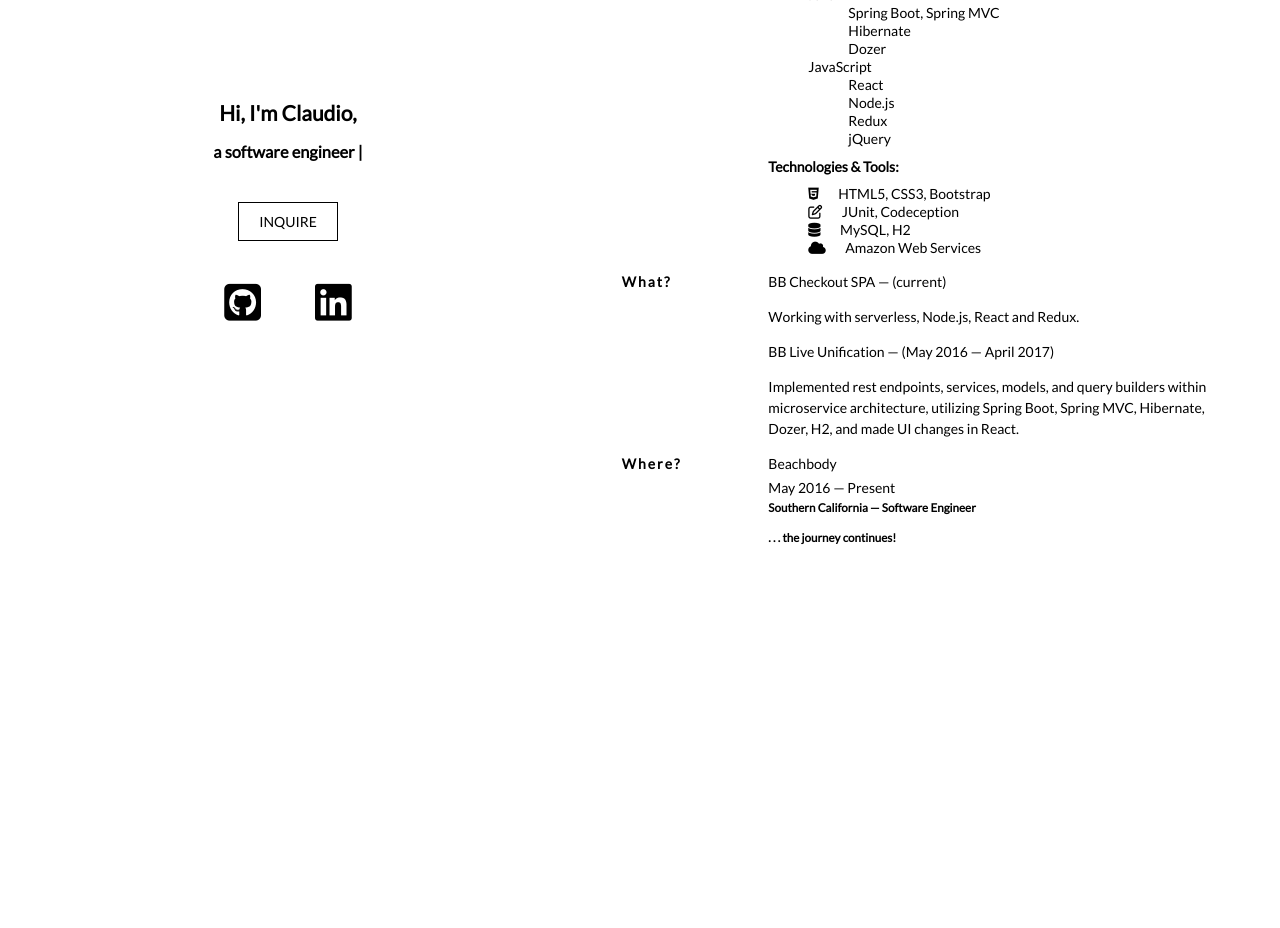
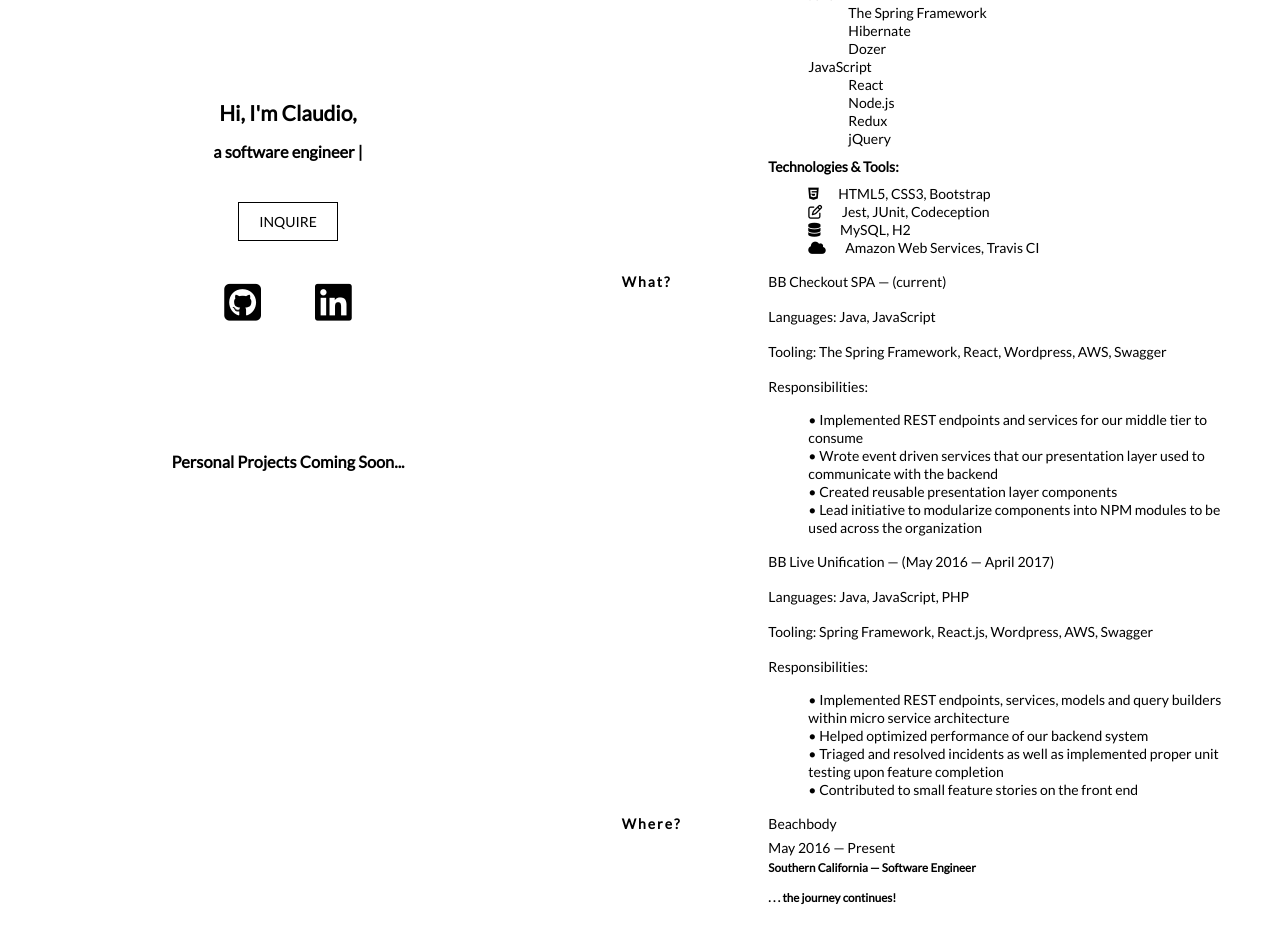
Before and after one commit to claudioherrera/website, a plain HTML site: page index.html in a window 1280 px wide. Shown: the part 235-1163 px from the top of the page. Before the commit the page ends 803 px from the top, so only its background shows below. Drawn offline with nearby package versions, Linux system fonts and the light colour scheme.

Commit message:
update website to have more up to date responsibilities

```diff
--- a/index.html
+++ b/index.html
@@ -28,6 +28,8 @@
             <a href="https://www.linkedin.com/in/claudioherrerausc" target="_blank"><i id="fa-icon" class="fa fa-linkedin-square
             fa-3x social-space" aria-hidden="true"></i></a>
         </div>
+        <div class="break-top-right"></div>
+        <h3><span id="caption">Personal Projects Coming Soon...</span></h3>
     </div>
 </aside><!--
 
@@ -41,7 +43,7 @@
         <ul>
             <li>Java</li>
             <ul>
-              <li>Spring Boot, Spring MVC</li>
+              <li>The Spring Framework</li>
               <li>Hibernate</li>
               <li>Dozer</li>
             </ul>
@@ -58,21 +60,36 @@
             <li><i id="fa-icon-tools" class="fa fa-html5 fa-1x"
                 aria-hidden="true"></i> &emsp; HTML5, CSS3, Bootstrap</li>
             <li><i id="fa-icon-tools" class="fa fa-pencil-square-o fa-1x"
-                aria-hidden="true"></i> &emsp; JUnit, Codeception</li>
+                aria-hidden="true"></i> &emsp; Jest, JUnit, Codeception</li>
             <li><i id="fa-icon-tools" class="fa fa-database fa-1x"
                 aria-hidden="true"></i> &emsp; MySQL, H2</li>
             <li><i id="fa-icon-tools" class="fa fa-cloud fa-1x"
-                aria-hidden="true"></i> &emsp; Amazon Web Services</li>
+                aria-hidden="true"></i> &emsp; Amazon Web Services, Travis CI</li>
         </ul>
     </div>
 
     <h4 class="section-heading inline">What?</h4>
     <div class="section-content inline">
       <span id="ms-heading">BB Checkout SPA &mdash; (current)</span>
-      <p>Working with serverless, Node.js, React and Redux.</p>
+      <p>Languages: Java, JavaScript</p>
+      <p>Tooling: The Spring Framework, React, Wordpress, AWS, Swagger</p>
+      <p>Responsibilities:</p>
+      <ul>
+        <li>&#8226; Implemented REST endpoints and services for our middle tier to consume</li>
+        <li>&#8226; Wrote event driven services that our presentation layer used to communicate with the backend</li>
+        <li>&#8226; Created reusable presentation layer components</li>
+        <li>&#8226; Lead initiative to modularize components into NPM modules to be used across the organization</li>
+      </ul>
       <span id="ms-heading">BB Live Unification &mdash; (May 2016 &mdash; April 2017)</span>
-      <p>Implemented rest endpoints, services, models, and query builders within microservice architecture, utilizing
-          Spring Boot, Spring MVC, Hibernate, Dozer, H2, and made UI changes in React.</p>
+      <p>Languages: Java, JavaScript, PHP</p>
+      <p>Tooling: Spring Framework, React.js, Wordpress, AWS, Swagger</p>
+      <p>Responsibilities:</p>
+      <ul>
+        <li>&#8226; Implemented REST endpoints, services, models and query builders within micro service architecture</li>
+        <li>&#8226; Helped optimized performance of our backend system</li>
+        <li>&#8226; Triaged and resolved incidents as well as implemented proper unit testing upon feature completion</li>
+        <li>&#8226; Contributed to small feature stories on the front end</li>
+      </ul>
     </div>
 
     <h4 class="section-heading inline">Where?</h4>
--- a/styles.css
+++ b/styles.css
@@ -180,7 +180,14 @@ and (orientation : portrait) {
 
   #caption {
     margin-top: 40px;
-    font-size: 34 px;
+    font-size: 34px;
+  }
+
+  .project-heading {
+    margin-top: 40px;
+    font-size: 16rem;
+    margin: 0 auto;
+    text-align: center;
   }
 
   li {
```
